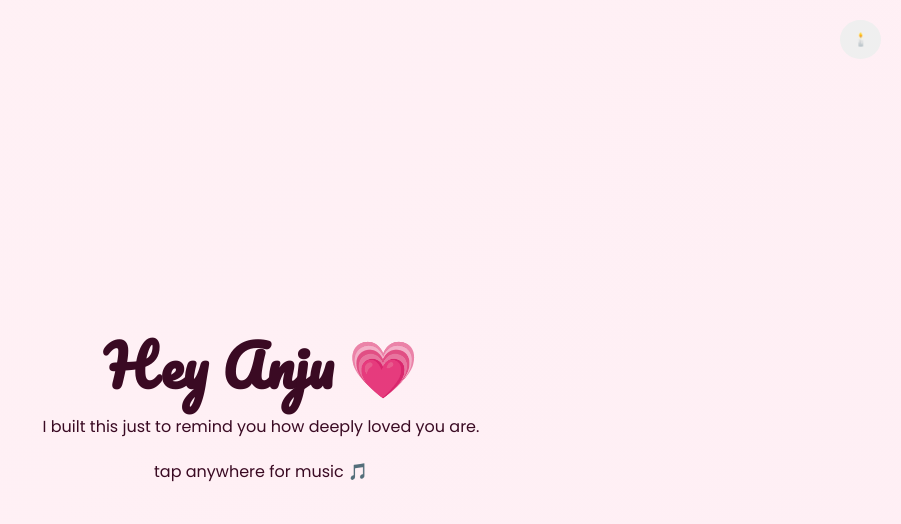
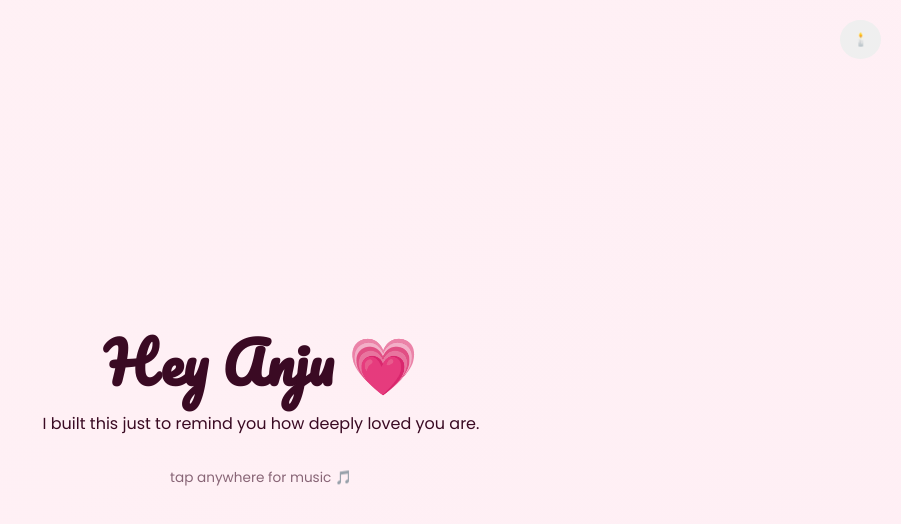
Before and after one commit to arul-sujin/Valentines-day, a plain HTML site: page index.html in a window 1280 px wide. Shown: the top 524 px of the page, without its empty margins (379-1280 px from the left). Drawn offline with nearby package versions, Linux system fonts and the light colour scheme; a web font is replaced by a local one.

Commit message:
Update style.css

```diff
--- a/style.css
+++ b/style.css
@@ -125,3 +125,8 @@ body.night {
   inset:0;
   pointer-events:none;
 }
+.tap-hint {
+  margin-top: 12px;
+  font-size: 0.85rem;
+  opacity: 0.6;
+}
```
